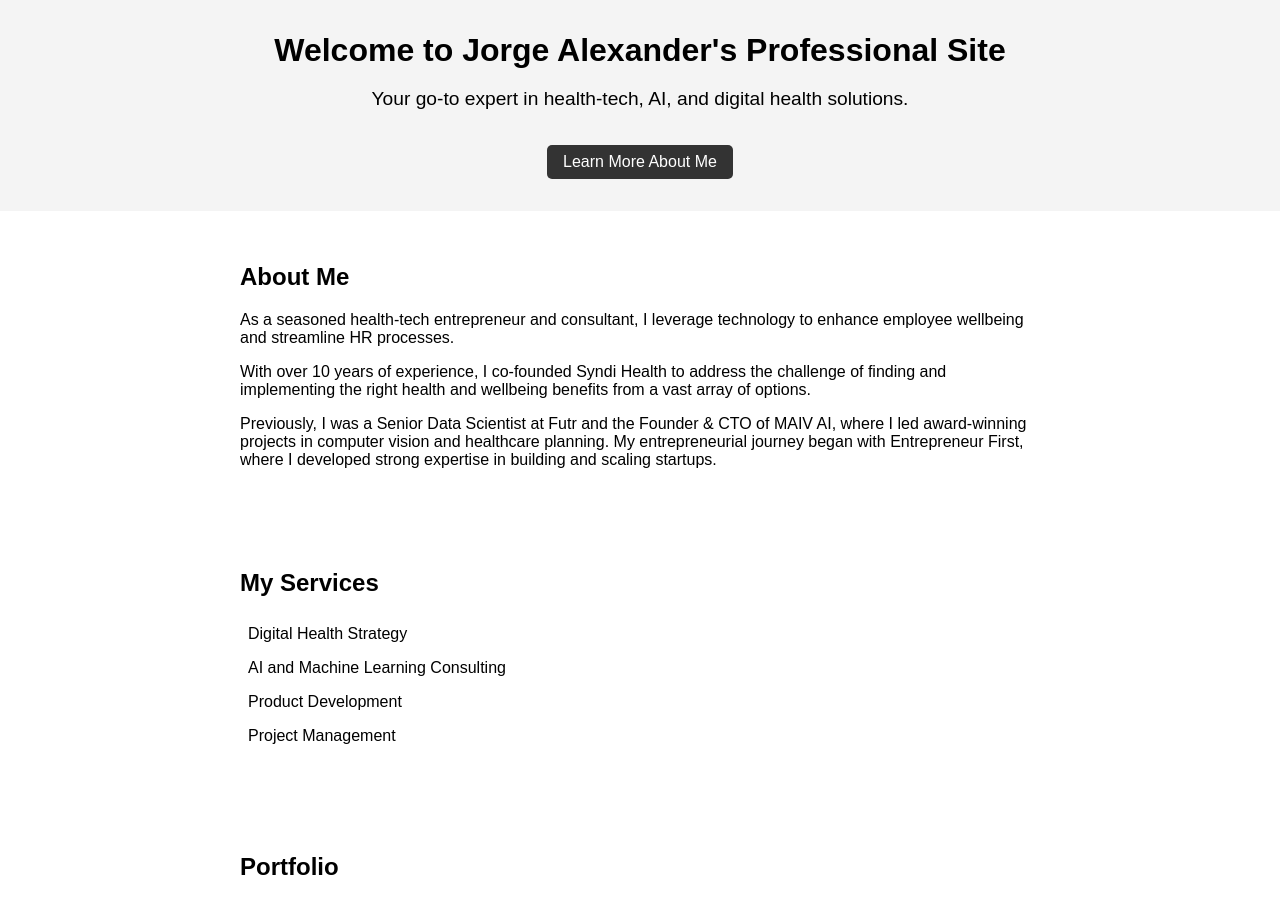
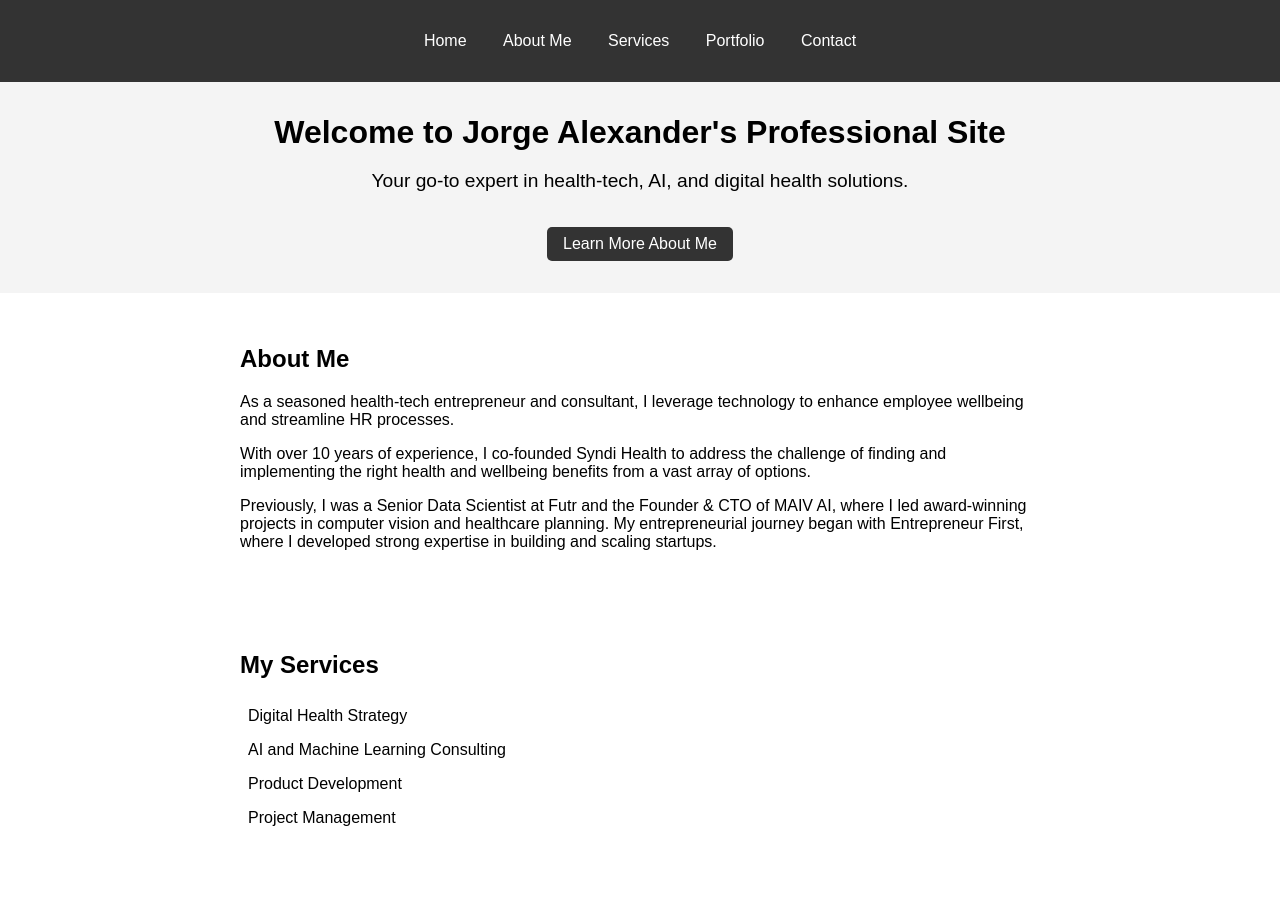
Before and after one commit to roodrallec/dashboard, a Jekyll site: the page built from index.html, in a window 1280 px wide and 900 px high. Built offline with Jekyll 4.4.1, drawn with Linux system fonts in a browser that asks for light colours.

Commit message:
Update default.html

```diff
--- a/_layouts/default.html
+++ b/_layouts/default.html
@@ -9,6 +9,17 @@
     <link rel="stylesheet" href="{{ "/assets/css/style.css" | relative_url }}">
 </head>
 <body>
+    <header>
+        <nav>
+            <ul>
+                <li><a href="{{ "/" | relative_url }}">Home</a></li>
+                <li><a href="{{ "/about/" | relative_url }}">About Me</a></li>
+                <li><a href="{{ "/services/" | relative_url }}">Services</a></li>
+                <li><a href="{{ "/portfolio/" | relative_url }}">Portfolio</a></li>
+                <li><a href="{{ "/contact/" | relative_url }}">Contact</a></li>
+            </ul>
+        </nav>
+    </header>
 
     <main>
         {{ content }}
```
